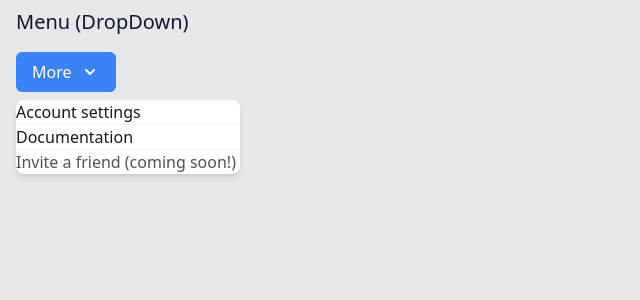
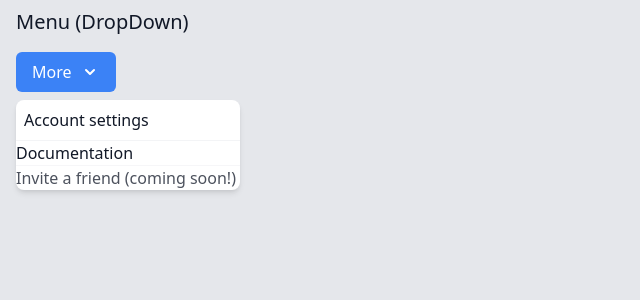
Before and after one commit to yxj0312/headless-ui-styled, a Vue app: page / in a window 1280 px wide. Both pictures are taken after a click on the button "More". Shown: the top 300 px of the page, without its empty margins (0-640 px from the left). Built offline with nearby package versions, Linux system fonts and the light colour scheme.

Commit message:
refactor first menu item

```diff
--- a/src/App.vue
+++ b/src/App.vue
@@ -14,11 +14,15 @@
             <span>More</span>
             <ChevronDownIcon class="h-5 w-5 ml-2" />
           </MenuButton>
+          <div>
             <MenuItems class="absolute bg-white shadow-md rounded-lg flex flex-col focus:outline-none w-56 divide-y divide-gray-100 origin-top-left mt-2">
               <MenuItem v-slot="{ active }">
-              <a :class='{ "bg-blue-500": active }' href="/account-settings">
-                Account settings
-              </a>
+                <button
+                  class="w-full flex items-center rounded-md px-2 py-2"
+                  :class='{ "bg-blue-500": active }'
+                >
+                  <span>Account settings</span>
+                </button>
               </MenuItem>
               <MenuItem v-slot="{ active }">
                 <a :class='{ "bg-blue-500": active }' href="/account-settings">
@@ -29,6 +33,7 @@
                 <span class="opacity-75">Invite a friend (coming soon!)</span>
               </MenuItem>
             </MenuItems>
+          </div>
         </Menu>
       </div>
 
```
Lines whose indentation alone changed are shown as unchanged.
